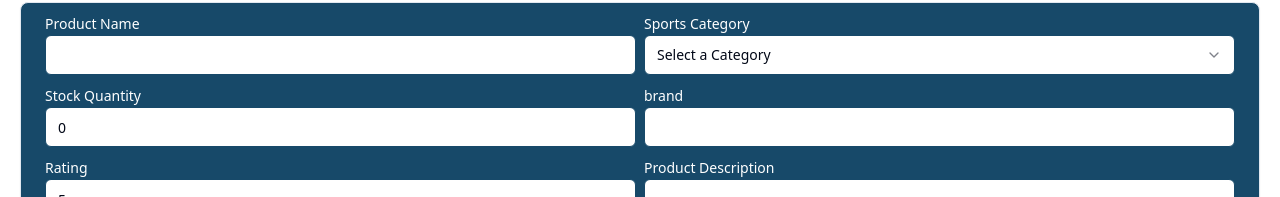
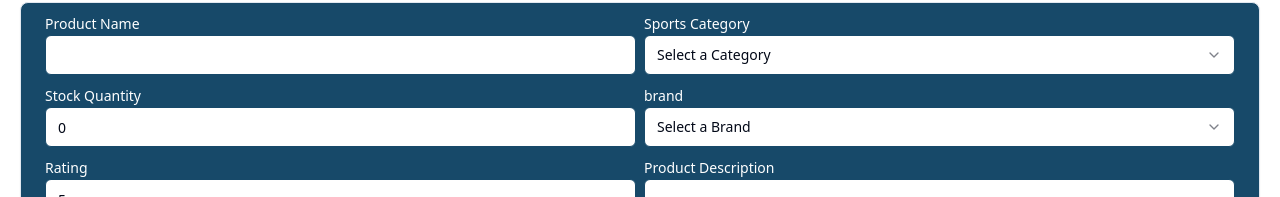
Before and after one commit to ShariarNiaj05/Sports-Sphere-Client, a React (Vite) app: page /manage in a window 1280 px wide. Both pictures are taken after a click on the tab "Add Product". Shown: the part 362-559 px from the top of the page. Built offline with nearby package versions, Linux system fonts and the light colour scheme; no server answers.

Commit message:
feat: select brand during add product

```diff
--- a/src/components/custom/AddProduct.tsx
+++ b/src/components/custom/AddProduct.tsx
@@ -106,12 +106,29 @@ const AddProduct = () => {
             </div>
             <div className="w-1/2">
               <Label htmlFor="brand">brand</Label>
-              <Input
+
+              <Select value={brand} onValueChange={(value) => setBrand(value)}>
+                <SelectTrigger value={sportsCategory} className="w-full ">
+                  <SelectValue placeholder="Select a Brand" />
+                </SelectTrigger>
+                <SelectContent>
+                  <SelectGroup>
+                    <SelectItem value="Berlin">Berlin</SelectItem>
+                    <SelectItem value="Under Armour">Under Armour</SelectItem>
+                    <SelectItem value="Wilson">Wilson</SelectItem>
+                    <SelectItem value="Puma">Puma</SelectItem>
+                    <SelectItem value="Nike">Nike</SelectItem>
+                    <SelectItem value="Reebok">Reebok</SelectItem>
+                  </SelectGroup>
+                </SelectContent>
+              </Select>
+
+              {/* <Input
                 id="brand"
                 type="text"
                 value={brand}
                 onChange={(e) => setBrand(e.target.value)}
-              />
+              /> */}
             </div>
           </div>
 
```
